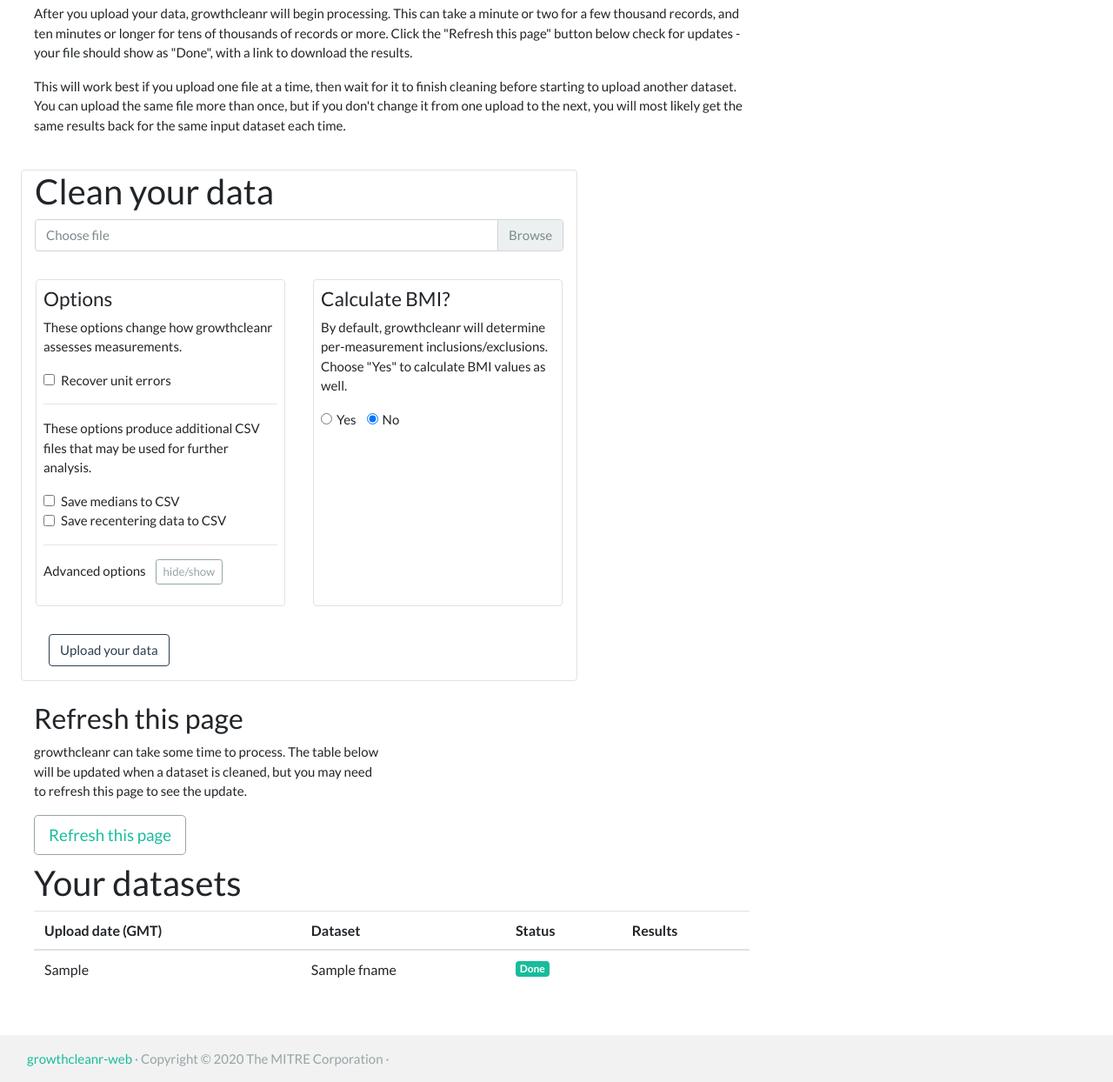
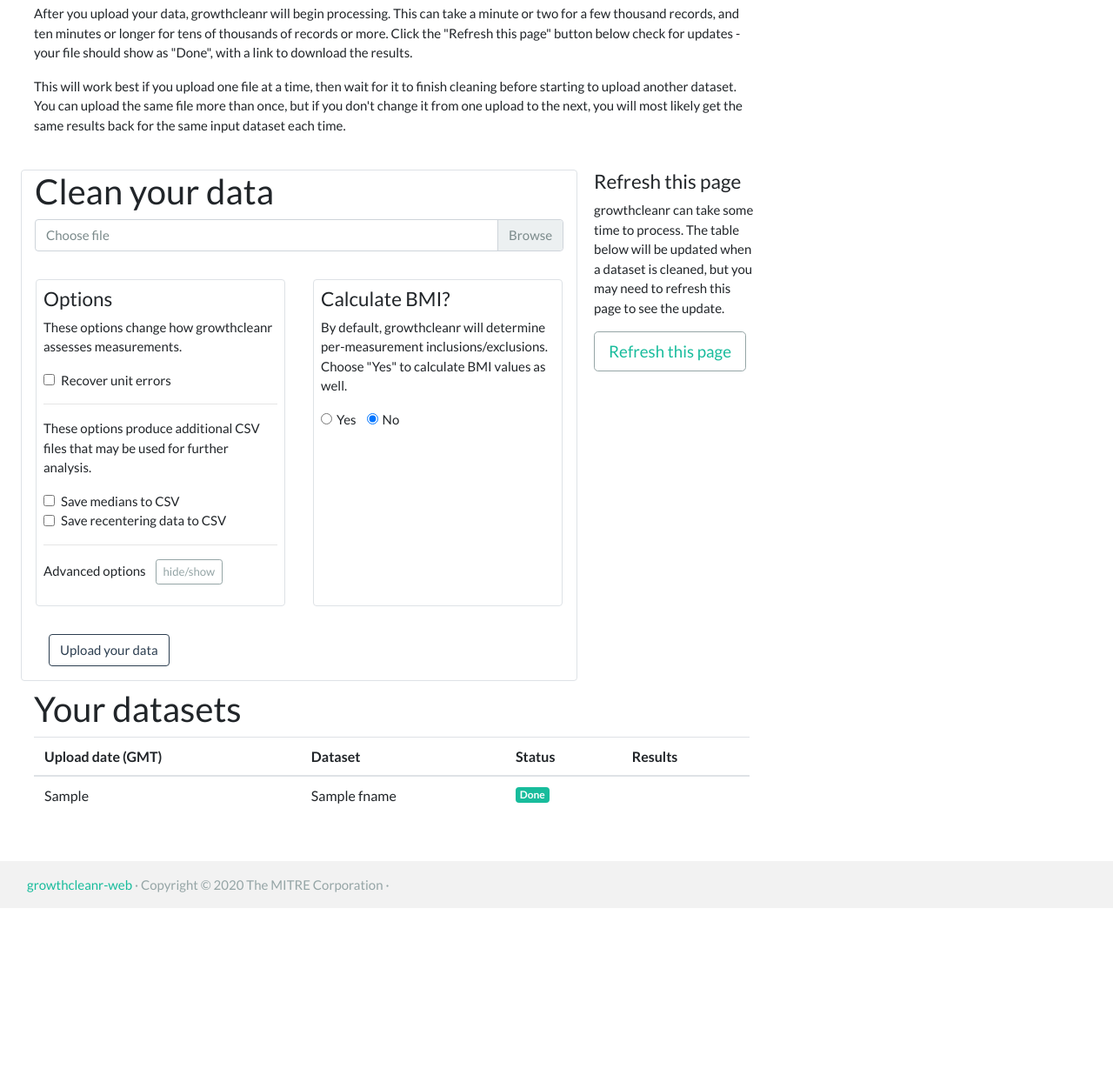
Before and after one commit to mitre/growthcleanr-web, a Flask app: template templates/index.j2 in a window 1280 px wide. Shown: the part 174-1418 px from the top of the page at 87% size. After the commit the page ends 1218 px from the top, so only its background shows below. Run offline with Flask 2, Linux system fonts and the light colour scheme; the template is opened without the code that fills it: most values are stand-ins (such as "Sample title", 1, 10 or a date in 2020); parts of the project's set-up code (start-up, migrations or seed data) failed here and were passed over; some libraries are stand-ins or nearby versions.

Commit message:
layout tweaks, refs #8

```diff
--- a/templates/base.j2
+++ b/templates/base.j2
@@ -38,6 +38,8 @@
             </div>
         </main>
 
+    </body>
+
     <footer class="footer fixed-bottom mt-auto py-3">
         <div class="container-fluid text-muted text-left ml-3">
             <a href="https://github.com/mitre/growthcleanr-web/">growthcleanr-web</a>
@@ -47,9 +49,6 @@
             {% include "date.txt" ignore missing %}
         </div>
     </footer>
-
-    </body>
-
 
     <!-- JQuery -->
     <script src="https://code.jquery.com/jquery-3.5.1.slim.min.js"
--- a/templates/index.j2
+++ b/templates/index.j2
@@ -193,11 +193,8 @@
         </form>
     </div>
 
-</div>
-
-<div class="row">
-    <div class="col-4 mt-4 ml-4">
-        <h3>Refresh this page</h3>
+    <div class="col-2 mt-4 ml-1">
+        <h4>Refresh this page</h4>
 
         <p>
         growthcleanr can take some time to process. The table below will be updated
@@ -216,9 +213,9 @@
             <thead>
                 <tr>
                     <th class="w-30 text-left" scope="col">Upload date (GMT)</th>
-                    <th class="w-30 text-left" scope="col">Dataset</th>
+                    <th class="w-40 text-left" scope="col">Dataset</th>
                     <th class="w-10 text-left" scope="col">Status</th>
-                    <th class="w-30 text-left" scope="col">Results</th>
+                    <th class="w-40 text-left" scope="col">Results</th>
                 </tr>
             </thead>
             <tbody>
```
Lines whose indentation alone changed are shown as unchanged.
